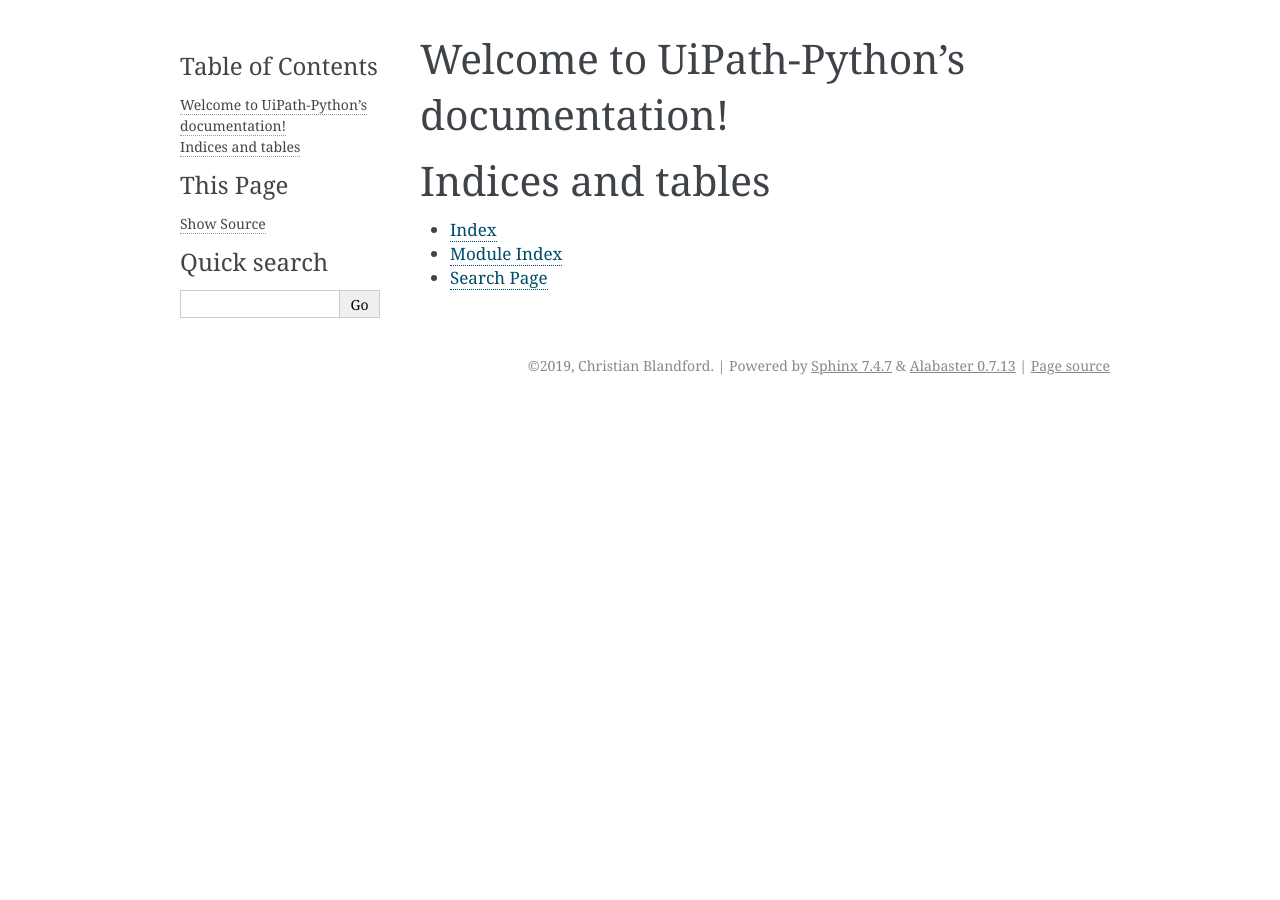
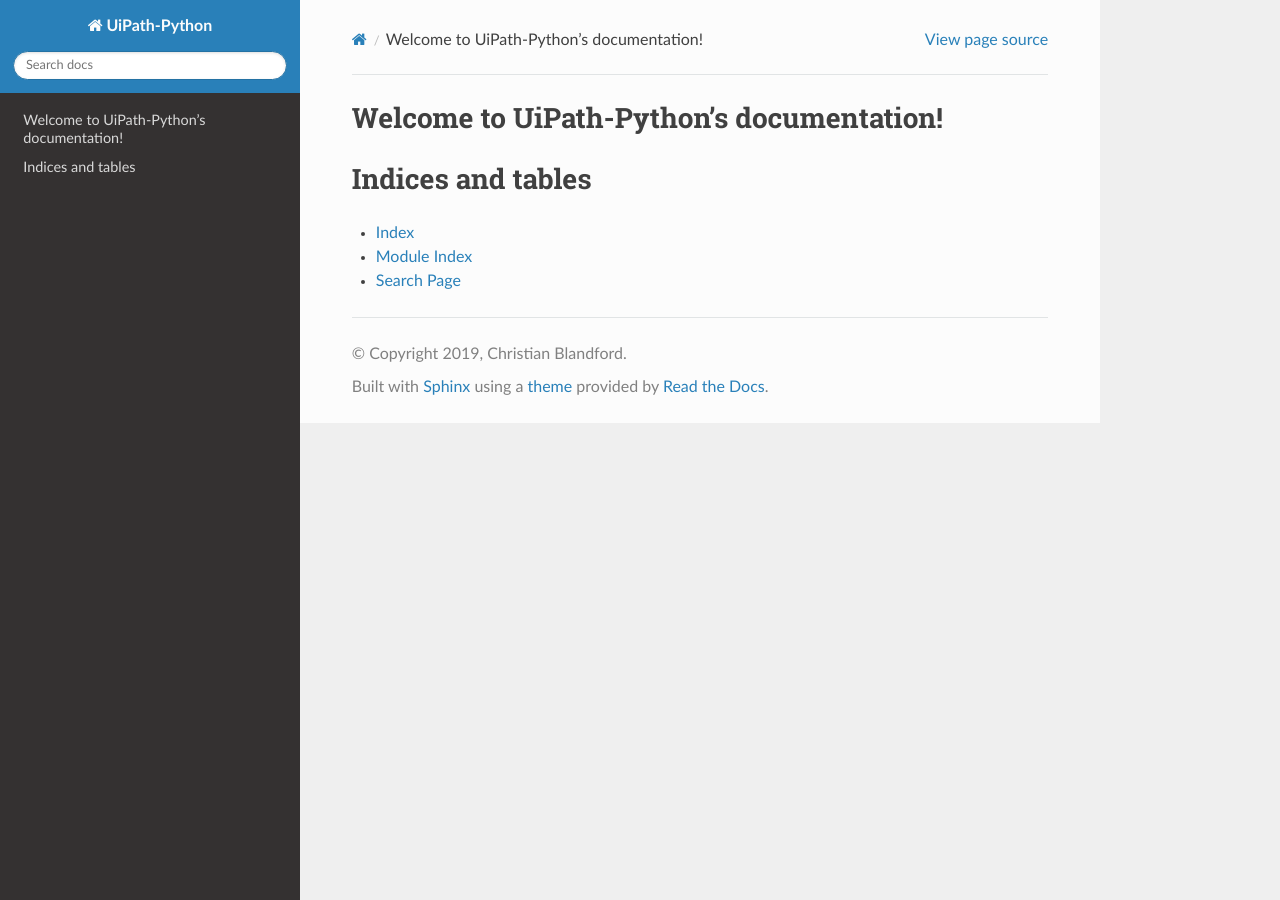
Before and after one commit to ashwinkumarcbe/UiPath-Python, a Sphinx documentation site: the page built from docs/index.rst, in a window 1280 px wide. Built offline with Sphinx 7.4.7 and the Read the Docs theme 2.0.0, drawn with Linux system fonts in a browser that asks for light colours.

Commit message:
Updated sphinx theme to RTD, added contents.rst

```diff
--- a/docs/conf.py
+++ b/docs/conf.py
@@ -44,7 +44,7 @@
 # The theme to use for HTML and HTML Help pages.  See the documentation for
 # a list of builtin themes.
 #
-html_theme = 'alabaster'
+html_theme = 'sphinx_rtd_theme'
 
 # Add any paths that contain custom static files (such as style sheets) here,
 # relative to this directory. They are copied after the builtin static files,
```
Also changed, not shown: docs/contents.rst (added, +20 -0 lines).
